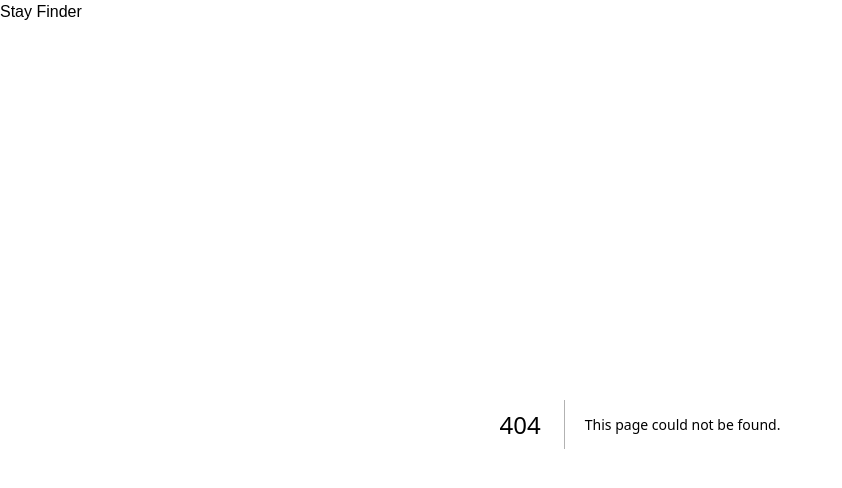
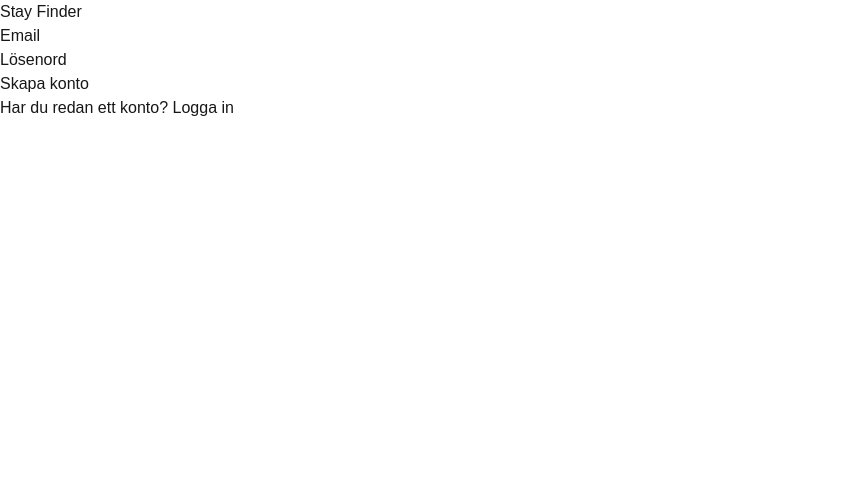
Before and after one commit to Phille91/stayfinder-fe, a Next.js app: page /register in a window 1280 px wide. Before the commit this address had no page. Shown: the top 488 px of the page, without its empty margins (0-842 px from the left). Built offline with nearby package versions, Linux system fonts and the light colour scheme; no server answers.

Commit message:
Add Login and Register pages with user authentication context

```diff
--- /dev/null
+++ b/src/app/components/LoginForm.tsx
@@ -0,0 +1,55 @@
+"use client";
+
+import * as React from "react";
+
+type Mode = "login" | "register";
+
+export default function LoginForm({ mode = "login" }: { mode?: Mode }) {
+  const [email, setEmail] = React.useState("");
+  const [password, setPassword] = React.useState("");
+
+  const handleSubmit = async (e: React.FormEvent) => {
+    e.preventDefault();
+
+    const url = `${process.env.NEXT_PUBLIC_API_BASE_URL}/auth/${mode}`;
+    const response = await fetch(url, {
+      method: "POST",
+      headers: { "Content-type": "application/json" },
+      credentials: "include",
+      body: JSON.stringify({ email, password }),
+    });
+
+    const data = await response.json();
+    console.log(data);
+  };
+
+  return (
+    <form onSubmit={handleSubmit}>
+      <div>
+        <label>Email</label>
+        <input
+          type="email"
+          value={email}
+          onChange={(e) => setEmail(e.target.value)}
+          required
+          autoComplete="email"
+        />
+      </div>
+
+      <div>
+        <label>Lösenord</label>
+        <input
+          type="password"
+          value={password}
+          onChange={(e) => setPassword(e.target.value)}
+          required
+          autoComplete="current-password"
+        />
+      </div>
+
+      <button type="submit">
+        {mode === "login" ? "Logga in" : "Skapa konto"}
+      </button>
+    </form>
+  );
+}
--- /dev/null
+++ b/src/app/context/user.tsx
@@ -0,0 +1,81 @@
+"use client";
+
+import {
+  createContext,
+  useState,
+  useEffect,
+  useContext,
+  useCallback,
+} from "react";
+
+export interface User {
+  id: string;
+  email: string;
+  name?: string;
+}
+
+type UserState = {
+  user: User | null;
+  isLoading: boolean;
+  error: string | null;
+  refresh: () => Promise<void>;
+  logout: () => Promise<void>;
+};
+
+const UserContext = createContext<UserState | null>(null);
+
+export const UserProvider = ({ children }: { children: React.ReactNode }) => {
+  const [user, setUser] = useState<User | null>(null);
+  const [isLoading, setIsLoading] = useState(true);
+  const [error, setError] = useState<string | null>(null);
+
+  const refresh = useCallback(async () => {
+    try {
+      const userResponse = await fetch(
+        `${process.env.NEXT_PUBLIC_API_BASE_URL}/auth/me`,
+        { credentials: "include" },
+      );
+
+      if (!userResponse.ok) {
+        setUser(null);
+        setError(null);
+        return;
+      }
+
+      const data = (await userResponse.json()) as { user: User };
+      setUser(data.user);
+      console.log("user från /auth/me", data.user);
+      setError(null);
+    } catch (err) {
+      setError((err as Error).message ?? "Något gick fel");
+    } finally {
+      setIsLoading(false);
+    }
+  }, []);
+
+  const logout = useCallback(async () => {
+    await fetch(`${process.env.NEXT_PUBLIC_API_BASE_URL}/auth/logout`, {
+      method: "POST",
+      credentials: "include",
+    });
+    setUser(null);
+  }, []);
+
+  useEffect(() => {
+    refresh();
+  }, [refresh]);
+
+  return (
+    <UserContext.Provider value={{ user, isLoading, error, refresh, logout }}>
+      {children}
+    </UserContext.Provider>
+  );
+};
+
+export const useUser = () => {
+  const context = useContext(UserContext);
+  if (!context) {
+    throw new Error("useUser must be used withing a UserProvider");
+  }
+  return context;
+};
--- a/src/app/layout.tsx
+++ b/src/app/layout.tsx
@@ -2,6 +2,7 @@
 import { Geist, Geist_Mono } from "next/font/google";
 import "./globals.css";
 import { ReactNode } from "react";
+import { UserProvider } from "./context/user";
 
 const geistSans = Geist({
   variable: "--font-geist-sans",
@@ -32,7 +33,7 @@
         <header>
           <h1>Stay Finder</h1>
         </header>
-        {children}
+        <UserProvider>{children}</UserProvider>
       </body>
     </html>
   );
--- /dev/null
+++ b/src/app/login/page.tsx
@@ -0,0 +1,14 @@
+import Link from "next/link";
+import LoginForm from "../components/LoginForm";
+
+export default function LoginPage() {
+  return (
+    <main>
+      <h1></h1>
+      <LoginForm mode="login" />
+      <p>
+        Inget konto? <Link href="/register">Skapa ett konto</Link>
+      </p>
+    </main>
+  );
+}
--- /dev/null
+++ b/src/app/register/page.tsx
@@ -0,0 +1,14 @@
+import Link from "next/link";
+import LoginForm from "../components/LoginForm";
+
+export default function RegisterPage() {
+  return (
+    <main>
+      <h1></h1>
+      <LoginForm mode="register" />
+      <p>
+        Har du redan ett konto? <Link href="/login">Logga in</Link>
+      </p>
+    </main>
+  );
+}
```
